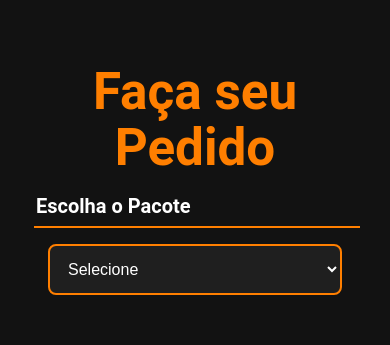
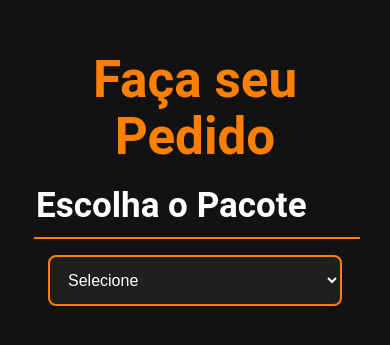
Before and after one commit to andrephelipe/coxinhas-crocs, a React (Vite) app: page / in a window 390 px wide. Shown: the part 235-580 px from the top of the page. Built offline with nearby package versions, Linux system fonts and the light colour scheme.

Commit message:
aumentando a fonte

```diff
--- a/src/App.css
+++ b/src/App.css
@@ -26,7 +26,7 @@
 
   legend {
     color: #ffffff; /* Laranja para o título */
-    font-size: 20px; /* Tamanho do título */
+    font-size: 35px; /* Tamanho do título */
     font-weight: bold; /* Deixa o título em negrito */
     margin-bottom: 10px; /* Adiciona espaço abaixo do título */
     border-bottom: 2px solid #ff7f00; /* Adiciona uma linha de destaque */
```
